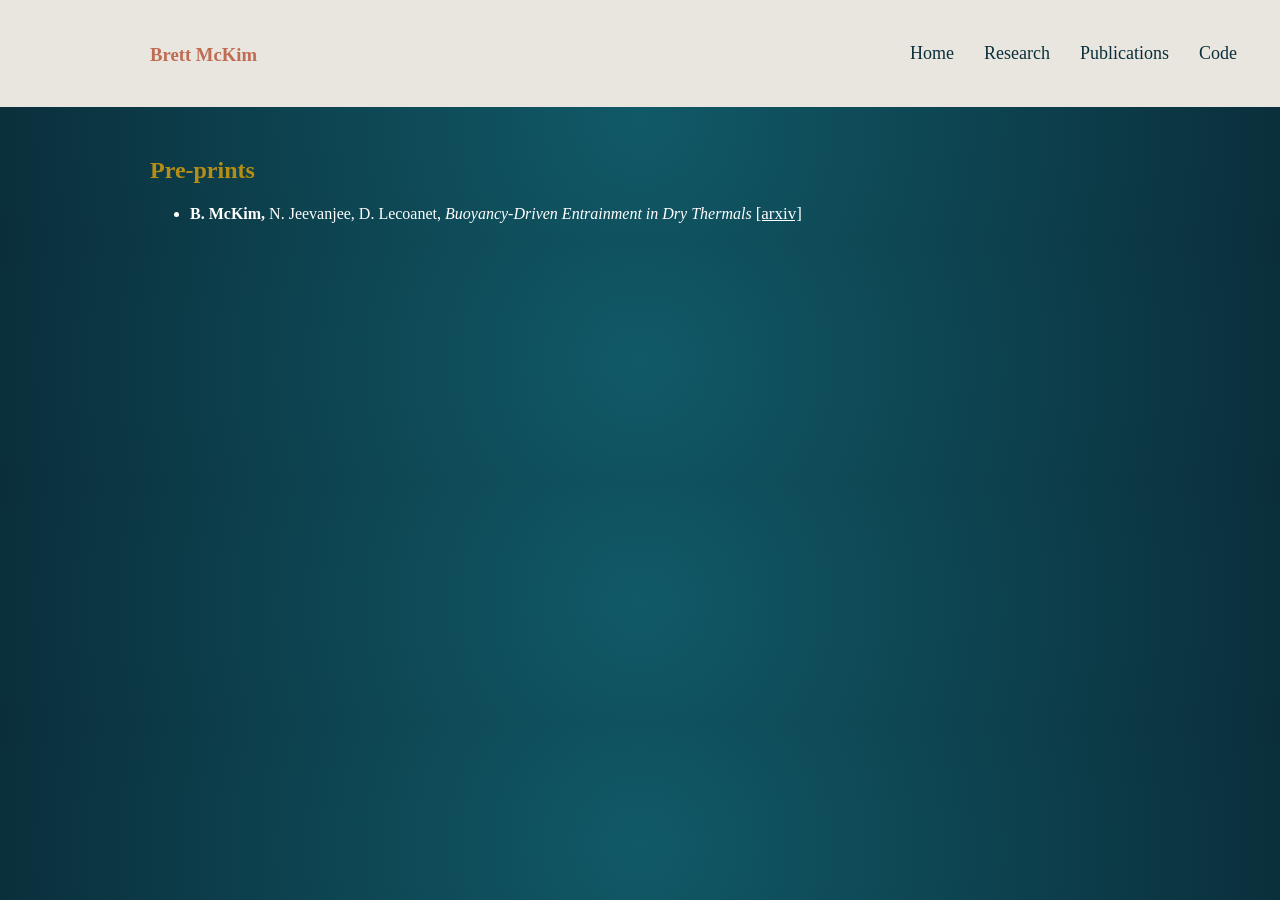
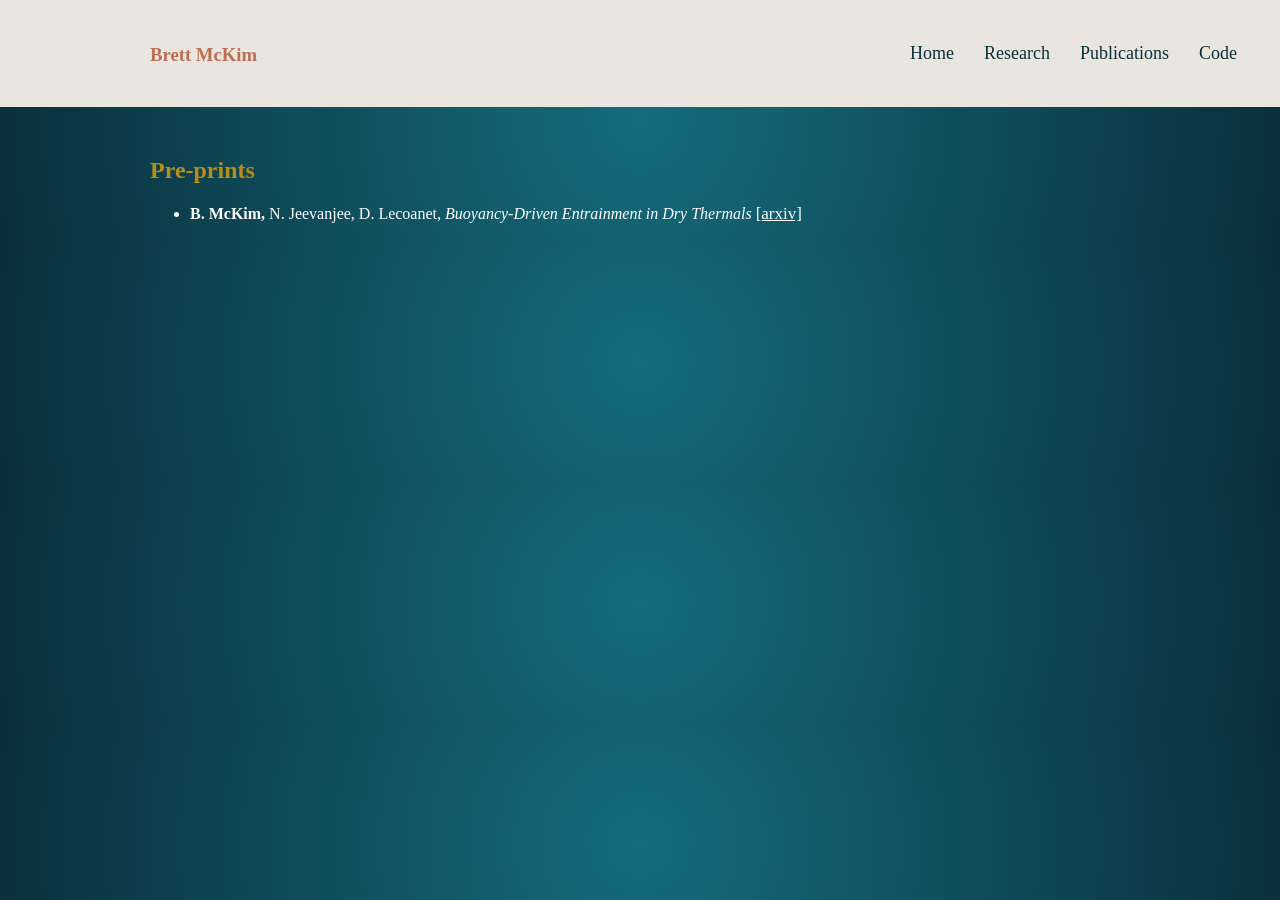
Before and after one commit to mckimb/mckimb.github.io, a Jekyll site: the page built from papers/index.html, in a window 1280 px wide. Built offline with Jekyll 4.4.1, drawn with Linux system fonts in a browser that asks for light colours.

Commit message:
Update main.css

```diff
--- a/css/main.css
+++ b/css/main.css
@@ -5,7 +5,7 @@ body {
     font-family: "Bitstream Charter";
     background-color: #0b322b;
     \\ background-image:radial-gradient(circle,#274f49,#0a2f3b);
-    background-image:radial-gradient(circle,#115967,#0a2f3b);
+    background-image:radial-gradient(circle,#156c7d,#0a2f3b);
     \\ background-image: "exoplanet.jpg";
     \\ background-color: #3f51b5;
 }
```
